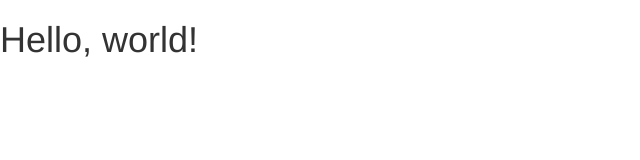
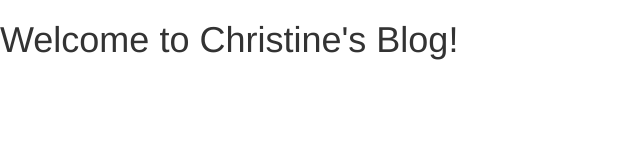
Before and after one commit to ksdnlee/ksdnlee.github.io, a website: page index.html in a window 1280 px wide. Shown: the whole page, without its empty margins (0-640 px from the left). Drawn offline with nearby package versions, Linux system fonts and the light colour scheme.

Commit message:
change title

```diff
--- a/index.html
+++ b/index.html
@@ -18,7 +18,7 @@
     <![endif]-->
   </head>
   <body>
-    <h1>Hello, world!</h1>
+    <h1>Welcome to Christine's Blog!</h1>
 
     <!-- jQuery (necessary for Bootstrap's JavaScript plugins) -->
     <script src="https://ajax.googleapis.com/ajax/libs/jquery/1.11.2/jquery.min.js"></script>
```
